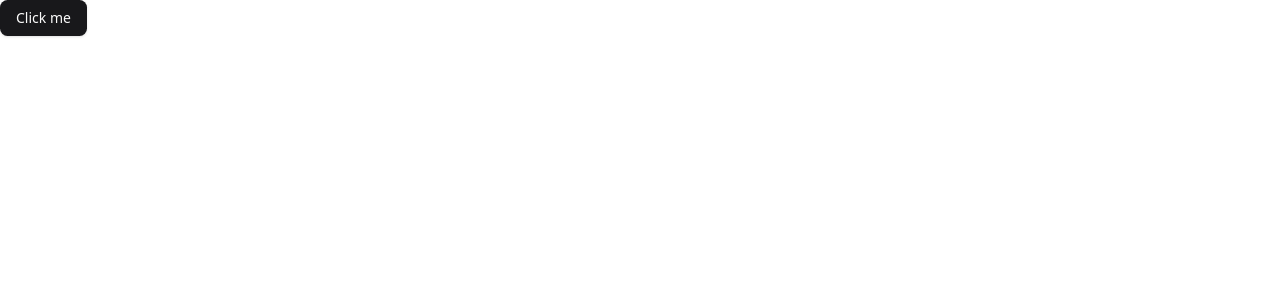
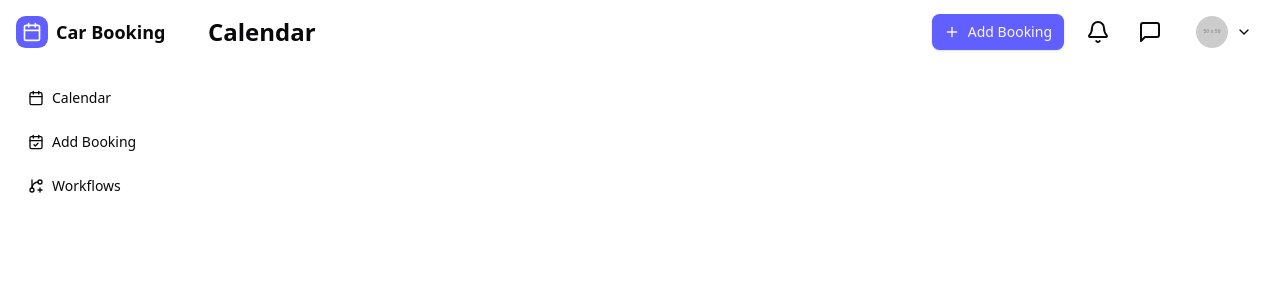
Before and after one commit to Fahim047/car-booking-app, a React (Vite) app: page / in a window 1280 px wide. Shown: the top 300 px of the page. Built offline with nearby package versions, Linux system fonts and the light colour scheme.

Commit message:
💄 Sidebar and navigation design done

```diff
--- a/src/App.jsx
+++ b/src/App.jsx
@@ -1,5 +1,39 @@
+import { Bell, ChevronDown, MessageSquare, Plus } from 'lucide-react';
+import Sidebar from './components/Sidebar';
+import { Avatar, AvatarFallback, AvatarImage } from './components/ui/avatar';
 import { Button } from './components/ui/button';
 
 export default function App() {
-	return <Button>Click me</Button>;
+	return (
+		<div className="min-h-screen flex bg-background px-4">
+			<Sidebar />
+			<main className="flex-1 flex flex-col h-screen overflow-y-auto">
+				<header className="h-16 py-4 flex items-center justify-between">
+					<h1 className="text-2xl font-semibold">Calendar</h1>
+					<div className="flex items-center gap-4">
+						<Button className="bg-indigo-500 hover:bg-indigo-400">
+							<Plus className="size-4" />
+							Add Booking
+						</Button>
+						<Button variant="ghost" size="icon">
+							<Bell className="size-6" />
+						</Button>
+						<Button variant="ghost" size="icon">
+							<MessageSquare className="size-6" />
+						</Button>
+						<Button
+							variant="ghost"
+							className="gap-2 hover:bg-transparent cursor-pointer"
+						>
+							<Avatar className="size-8">
+								<AvatarImage src="https://placehold.co/50" />
+								<AvatarFallback>U</AvatarFallback>
+							</Avatar>
+							<ChevronDown className="size-4" />
+						</Button>
+					</div>
+				</header>
+			</main>
+		</div>
+	);
 }
--- /dev/null
+++ b/src/components/Sidebar.jsx
@@ -0,0 +1,42 @@
+import { Button } from '@/components/ui/button';
+import { CalendarCheck, CalendarIcon, GitBranchPlus } from 'lucide-react';
+
+const Sidebar = () => {
+	return (
+		<div className="w-16 md:w-48 h-screen overflow-y-auto bg-background py-4">
+			<div className="flex items-center justify-center md:justify-start gap-2 mb-8">
+				<div className="size-8 bg-indigo-500 rounded-lg flex items-center justify-center">
+					<CalendarIcon className="size-5 text-white" />
+				</div>
+				<span className="font-semibold text-lg hidden md:block">
+					Car Booking
+				</span>
+			</div>
+			<div className="space-y-2">
+				<Button
+					variant="ghost"
+					className="w-full justify-center md:justify-start gap-2"
+				>
+					<CalendarIcon className="size-4" />
+					<span className="hidden md:block">Calendar</span>
+				</Button>
+				<Button
+					variant="ghost"
+					className="w-full justify-center md:justify-start gap-2"
+				>
+					<CalendarCheck className="size-4" />
+					<span className="hidden md:block">Add Booking</span>
+				</Button>
+				<Button
+					variant="ghost"
+					className="w-full justify-center md:justify-start gap-2"
+				>
+					<GitBranchPlus className="size-4" />
+					<span className="hidden md:block">Workflows</span>
+				</Button>
+			</div>
+		</div>
+	);
+};
+
+export default Sidebar;
--- /dev/null
+++ b/src/components/ui/avatar.jsx
@@ -0,0 +1,45 @@
+import * as React from "react"
+import * as AvatarPrimitive from "@radix-ui/react-avatar"
+
+import { cn } from "@/lib/utils"
+
+function Avatar({
+  className,
+  ...props
+}) {
+  return (
+    (<AvatarPrimitive.Root
+      data-slot="avatar"
+      className={cn("relative flex size-8 shrink-0 overflow-hidden rounded-full", className)}
+      {...props} />)
+  );
+}
+
+function AvatarImage({
+  className,
+  ...props
+}) {
+  return (
+    (<AvatarPrimitive.Image
+      data-slot="avatar-image"
+      className={cn("aspect-square size-full", className)}
+      {...props} />)
+  );
+}
+
+function AvatarFallback({
+  className,
+  ...props
+}) {
+  return (
+    (<AvatarPrimitive.Fallback
+      data-slot="avatar-fallback"
+      className={cn(
+        "bg-muted flex size-full items-center justify-center rounded-full",
+        className
+      )}
+      {...props} />)
+  );
+}
+
+export { Avatar, AvatarImage, AvatarFallback }
```
